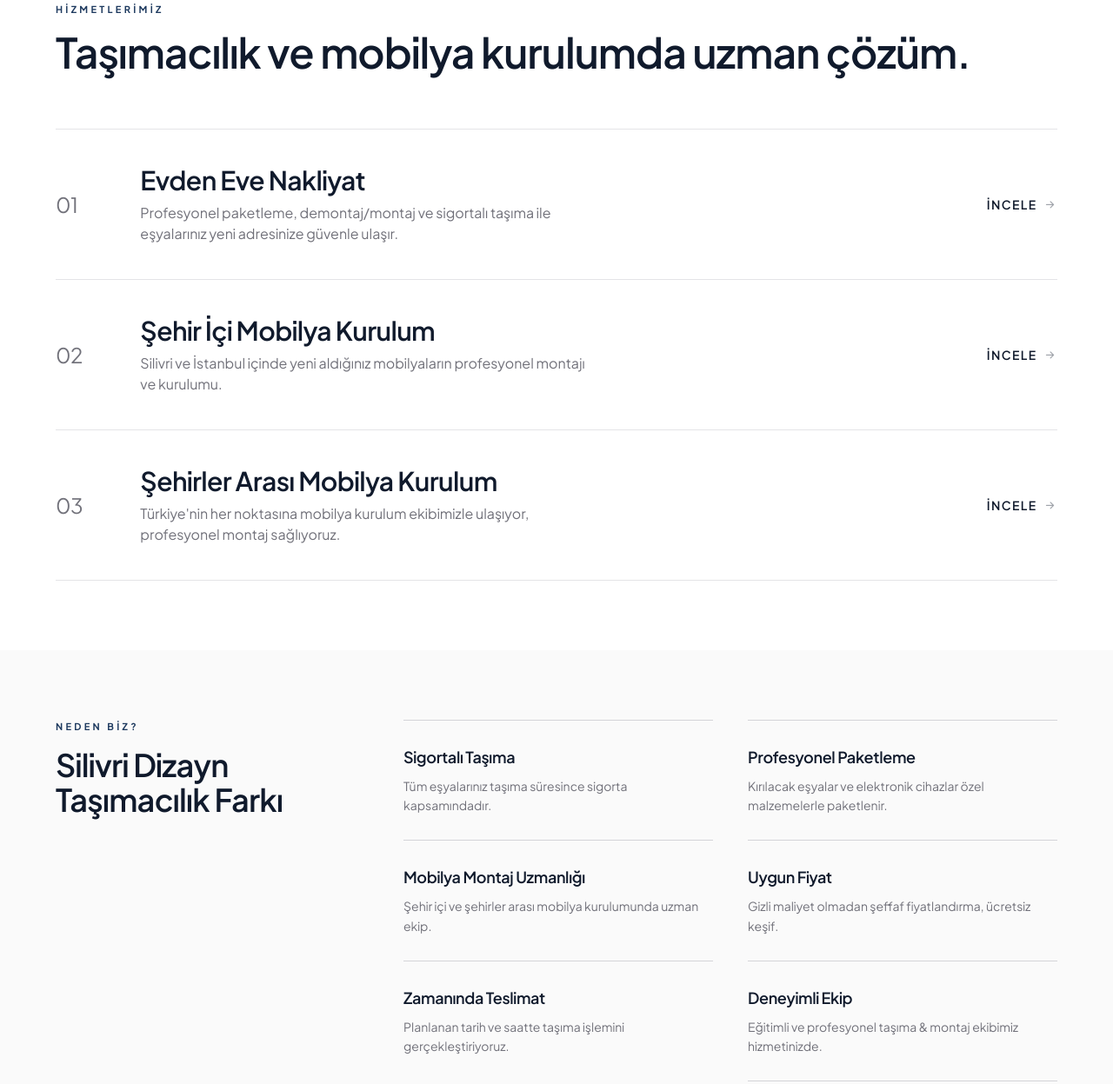
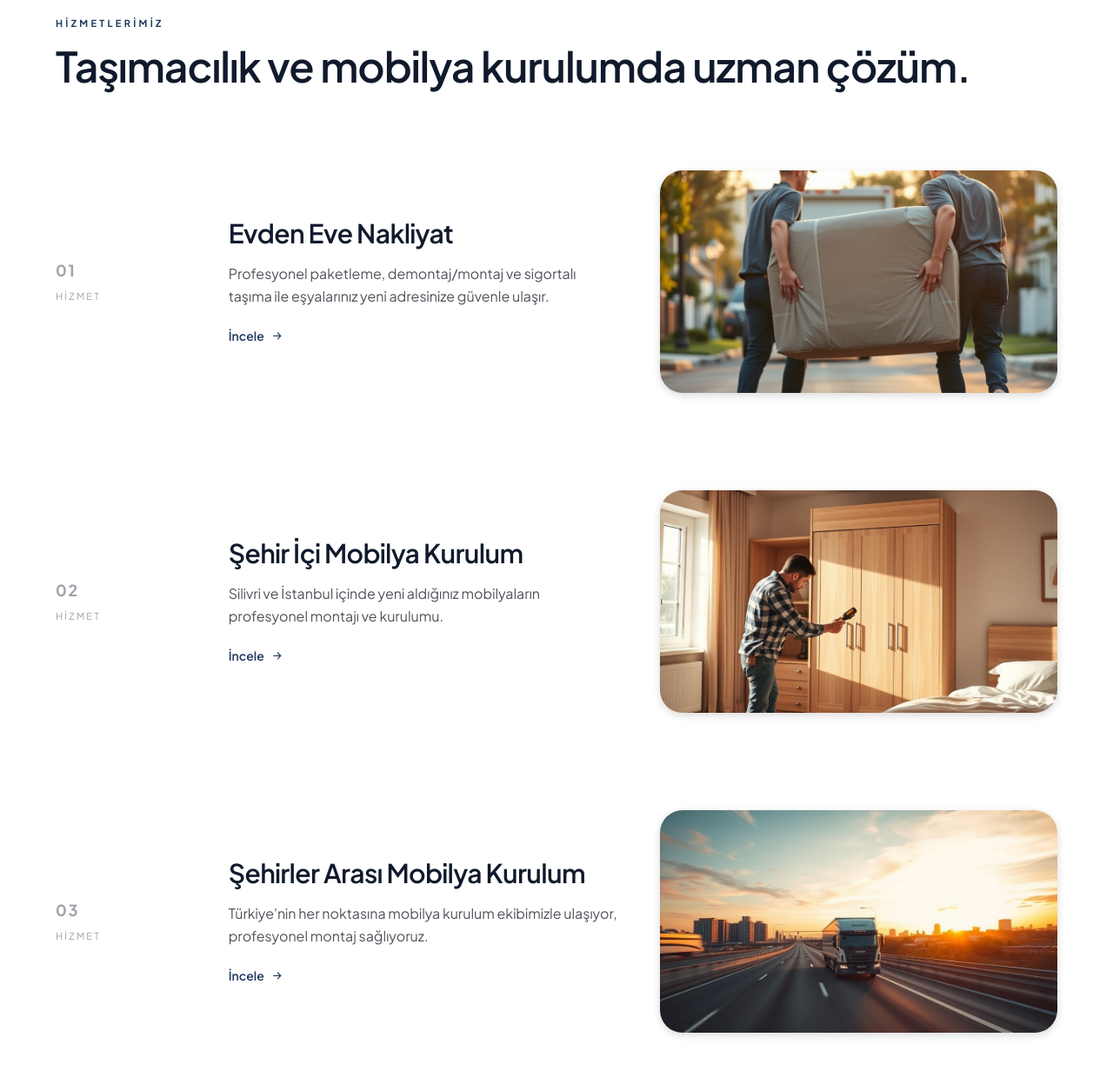
Before and after one commit to eemirk/silivridizayntasimacilik, a plain HTML site: page index.html in a window 1280 px wide. Shown: the part 877-2124 px from the top of the page at 87% size. Drawn offline with nearby package versions, Linux system fonts and the light colour scheme.

Commit message:
Anasayfa hizmetler bölümünü editöryal numaralı düzene çevir
Sıkışık liste satırları yerine Sanity.io'dan ilham alan 01-02-03 asimetrik
düzen: sol numara+etiket, orta başlık+açıklama, sağ gerçek hizmet fotoğrafı.
Bölümler arası geniş boşluk ve hover'da görsel/ok animasyonu eklendi.

```diff
--- a/index.html
+++ b/index.html
@@ -66,9 +66,6 @@
         #mobileOverlay.open .m-link:nth-child(1) { transition-delay: 80ms; } #mobileOverlay.open .m-link:nth-child(2) { transition-delay: 130ms; } #mobileOverlay.open .m-link:nth-child(3) { transition-delay: 180ms; } #mobileOverlay.open .m-link:nth-child(4) { transition-delay: 230ms; } #mobileOverlay.open .m-link:nth-child(5) { transition-delay: 280ms; }
 
         .placeholder-media { background: linear-gradient(155deg, #0a1522 0%, #1e3a5f 55%, #3c6190 100%); }
-
-        .num-row:hover .num-arrow { transform: translateX(4px); opacity: 1; }
-        .num-arrow { transition: transform 0.25s ease, opacity 0.25s ease; opacity: 0.4; }
 
         @keyframes arrowBounce { 0%, 100% { transform: translateX(0); } 50% { transform: translateX(6px); } }
         .arrow-bounce { display: inline-block; animation: arrowBounce 1.3s ease-in-out infinite; }
@@ -223,40 +220,60 @@
             </div>
         </section>
 
-        <!-- ============ SERVICES — NUMBERED LIST ============ -->
-        <section id="hizmetler" class="py-20 px-6 lg:px-16 bg-white">
+        <!-- ============ SERVICES — editorial numbered sections ============ -->
+        <section id="hizmetler" class="py-20 md:py-24 px-6 lg:px-16 bg-white">
             <div class="max-w-[1400px] mx-auto">
-                <div class="flex flex-col lg:flex-row lg:items-end justify-between gap-6 mb-16">
-                    <div>
-                        <p class="text-[11px] uppercase tracking-[0.3em] text-blue-600 font-bold mb-4 reveal">Hizmetlerimiz</p>
-                        <h2 class="font-display text-3xl md:text-5xl font-semibold leading-none reveal">Taşımacılık ve mobilya kurulumda uzman çözüm.</h2>
-                    </div>
-                </div>
+                <p class="text-[11px] uppercase tracking-[0.3em] text-blue-600 font-bold mb-4 reveal">Hizmetlerimiz</p>
+                <h2 class="font-display text-3xl md:text-5xl font-semibold leading-none mb-16 md:mb-24 reveal">Taşımacılık ve mobilya kurulumda uzman çözüm.</h2>
 
-                <div class="border-t border-zinc-200">
-                    <a href="/silivri-evden-eve-nakliyat" class="num-row group grid grid-cols-12 items-center gap-4 py-10 border-b border-zinc-200 hover:bg-zinc-50 transition-colors reveal">
-                        <span class="col-span-2 md:col-span-1 font-display text-2xl text-zinc-500 group-hover:text-blue-600 transition-colors">01</span>
-                        <div class="col-span-10 md:col-span-7">
-                            <h3 class="font-display text-2xl md:text-3xl font-semibold mb-2 group-hover:text-blue-600 transition-colors">Evden Eve Nakliyat</h3>
-                            <p class="text-zinc-500 hidden md:block max-w-lg">Profesyonel paketleme, demontaj/montaj ve sigortalı taşıma ile eşyalarınız yeni adresinize güvenle ulaşır.</p>
+                <div class="space-y-20 md:space-y-28">
+                    <a href="/silivri-evden-eve-nakliyat" class="group grid grid-cols-1 lg:grid-cols-12 gap-8 lg:gap-10 items-center reveal">
+                        <div class="lg:col-span-2 flex lg:flex-col gap-3 lg:gap-2">
+                            <span class="font-display text-lg font-bold tracking-widest text-zinc-400 group-hover:text-blue-600 transition-colors">01</span>
+                            <span class="text-[11px] uppercase tracking-[0.2em] text-zinc-400">Hizmet</span>
                         </div>
-                        <div class="hidden md:flex col-span-4 justify-end items-center gap-2 text-sm font-semibold uppercase tracking-widest">İncele<i class="ti ti-arrow-right num-arrow"></i></div>
+                        <div class="lg:col-span-5">
+                            <h3 class="font-display text-2xl md:text-3xl font-semibold mb-4 group-hover:text-blue-600 transition-colors">Evden Eve Nakliyat</h3>
+                            <p class="text-zinc-600 leading-relaxed mb-5 max-w-md">Profesyonel paketleme, demontaj/montaj ve sigortalı taşıma ile eşyalarınız yeni adresinize güvenle ulaşır.</p>
+                            <span class="inline-flex items-center gap-2 text-sm font-semibold text-blue-600">İncele<i class="ti ti-arrow-right transition-transform group-hover:translate-x-1"></i></span>
+                        </div>
+                        <div class="lg:col-span-5">
+                            <div class="rounded-[26px] overflow-hidden shadow-[0_3px_10px_rgba(0,0,0,0.15)] h-56 md:h-64">
+                                <img src="/assets/hero-nakliyat-1.jpg" alt="Evden Eve Nakliyat" width="1024" height="576" loading="lazy" class="w-full h-full object-cover transition-transform duration-500 group-hover:scale-105">
+                            </div>
+                        </div>
                     </a>
-                    <a href="/silivri-sehir-ici-mobilya-kurulum" class="num-row group grid grid-cols-12 items-center gap-4 py-10 border-b border-zinc-200 hover:bg-zinc-50 transition-colors reveal reveal-d1">
-                        <span class="col-span-2 md:col-span-1 font-display text-2xl text-zinc-500 group-hover:text-blue-600 transition-colors">02</span>
-                        <div class="col-span-10 md:col-span-7">
-                            <h3 class="font-display text-2xl md:text-3xl font-semibold mb-2 group-hover:text-blue-600 transition-colors">Şehir İçi Mobilya Kurulum</h3>
-                            <p class="text-zinc-500 hidden md:block max-w-lg">Silivri ve İstanbul içinde yeni aldığınız mobilyaların profesyonel montajı ve kurulumu.</p>
+                    <a href="/silivri-sehir-ici-mobilya-kurulum" class="group grid grid-cols-1 lg:grid-cols-12 gap-8 lg:gap-10 items-center reveal reveal-d1">
+                        <div class="lg:col-span-2 flex lg:flex-col gap-3 lg:gap-2">
+                            <span class="font-display text-lg font-bold tracking-widest text-zinc-400 group-hover:text-blue-600 transition-colors">02</span>
+                            <span class="text-[11px] uppercase tracking-[0.2em] text-zinc-400">Hizmet</span>
                         </div>
-                        <div class="hidden md:flex col-span-4 justify-end items-center gap-2 text-sm font-semibold uppercase tracking-widest">İncele<i class="ti ti-arrow-right num-arrow"></i></div>
+                        <div class="lg:col-span-5">
+                            <h3 class="font-display text-2xl md:text-3xl font-semibold mb-4 group-hover:text-blue-600 transition-colors">Şehir İçi Mobilya Kurulum</h3>
+                            <p class="text-zinc-600 leading-relaxed mb-5 max-w-md">Silivri ve İstanbul içinde yeni aldığınız mobilyaların profesyonel montajı ve kurulumu.</p>
+                            <span class="inline-flex items-center gap-2 text-sm font-semibold text-blue-600">İncele<i class="ti ti-arrow-right transition-transform group-hover:translate-x-1"></i></span>
+                        </div>
+                        <div class="lg:col-span-5">
+                            <div class="rounded-[26px] overflow-hidden shadow-[0_3px_10px_rgba(0,0,0,0.15)] h-56 md:h-64">
+                                <img src="/assets/mobilya-kurulum-1.jpg" alt="Şehir İçi Mobilya Kurulum" width="1024" height="576" loading="lazy" class="w-full h-full object-cover transition-transform duration-500 group-hover:scale-105">
+                            </div>
+                        </div>
                     </a>
-                    <a href="/silivri-sehirler-arasi-mobilya-kurulum" class="num-row group grid grid-cols-12 items-center gap-4 py-10 border-b border-zinc-200 hover:bg-zinc-50 transition-colors reveal reveal-d2">
-                        <span class="col-span-2 md:col-span-1 font-display text-2xl text-zinc-500 group-hover:text-blue-600 transition-colors">03</span>
-                        <div class="col-span-10 md:col-span-7">
-                            <h3 class="font-display text-2xl md:text-3xl font-semibold mb-2 group-hover:text-blue-600 transition-colors">Şehirler Arası Mobilya Kurulum</h3>
-                            <p class="text-zinc-500 hidden md:block max-w-lg">Türkiye'nin her noktasına mobilya kurulum ekibimizle ulaşıyor, profesyonel montaj sağlıyoruz.</p>
+                    <a href="/silivri-sehirler-arasi-mobilya-kurulum" class="group grid grid-cols-1 lg:grid-cols-12 gap-8 lg:gap-10 items-center reveal reveal-d2">
+                        <div class="lg:col-span-2 flex lg:flex-col gap-3 lg:gap-2">
+                            <span class="font-display text-lg font-bold tracking-widest text-zinc-400 group-hover:text-blue-600 transition-colors">03</span>
+                            <span class="text-[11px] uppercase tracking-[0.2em] text-zinc-400">Hizmet</span>
                         </div>
-                        <div class="hidden md:flex col-span-4 justify-end items-center gap-2 text-sm font-semibold uppercase tracking-widest">İncele<i class="ti ti-arrow-right num-arrow"></i></div>
+                        <div class="lg:col-span-5">
+                            <h3 class="font-display text-2xl md:text-3xl font-semibold mb-4 group-hover:text-blue-600 transition-colors">Şehirler Arası Mobilya Kurulum</h3>
+                            <p class="text-zinc-600 leading-relaxed mb-5 max-w-md">Türkiye'nin her noktasına mobilya kurulum ekibimizle ulaşıyor, profesyonel montaj sağlıyoruz.</p>
+                            <span class="inline-flex items-center gap-2 text-sm font-semibold text-blue-600">İncele<i class="ti ti-arrow-right transition-transform group-hover:translate-x-1"></i></span>
+                        </div>
+                        <div class="lg:col-span-5">
+                            <div class="rounded-[26px] overflow-hidden shadow-[0_3px_10px_rgba(0,0,0,0.15)] h-56 md:h-64">
+                                <img src="/assets/sehirler-arasi-1.jpg" alt="Şehirler Arası Mobilya Kurulum" width="1024" height="576" loading="lazy" class="w-full h-full object-cover transition-transform duration-500 group-hover:scale-105">
+                            </div>
+                        </div>
                     </a>
                 </div>
             </div>
```
